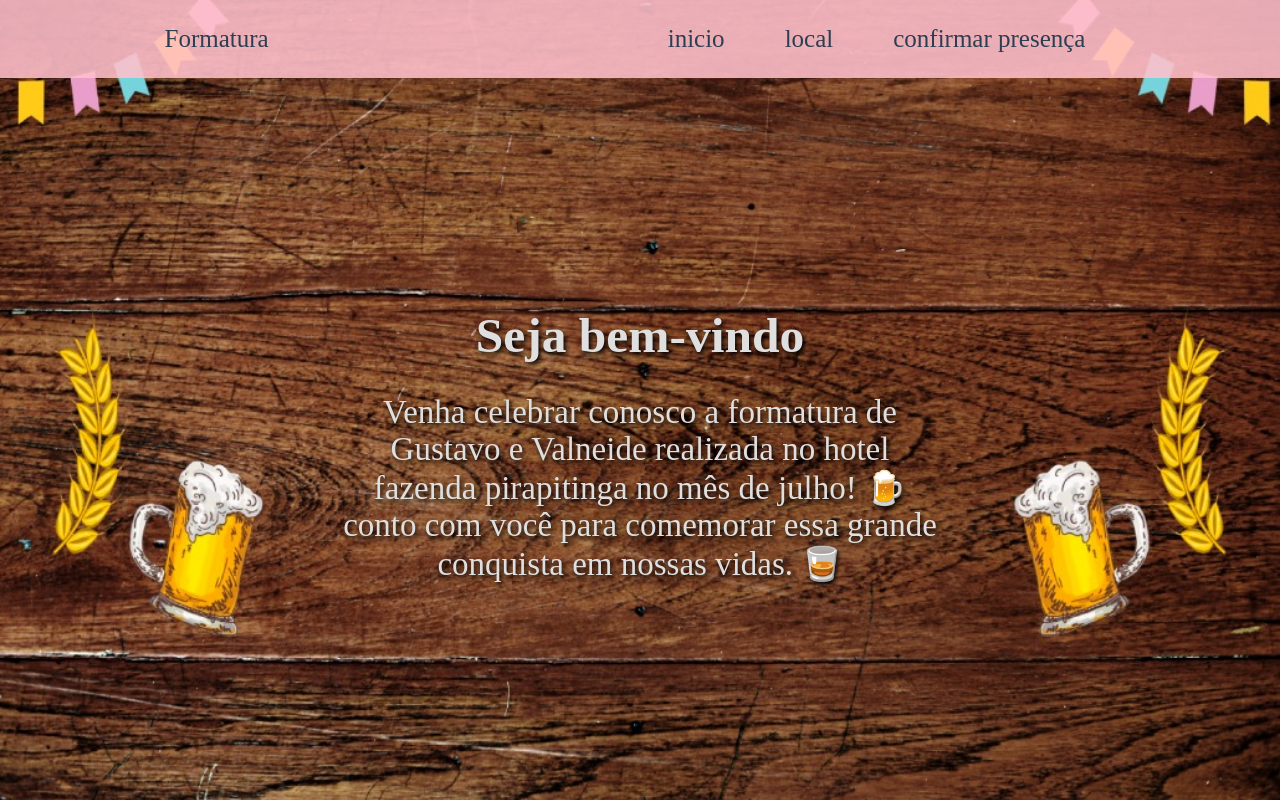
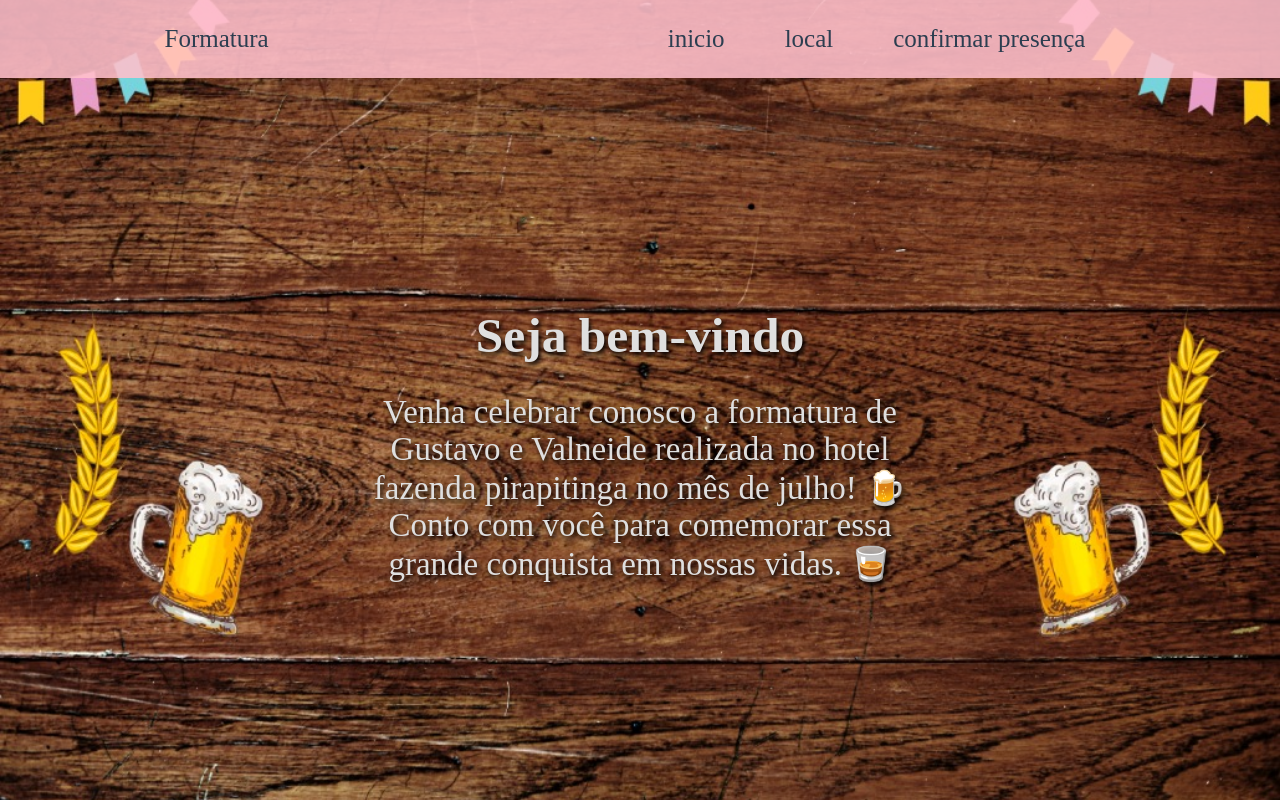
Before and after one commit to terzeu/invites-website, a Vue app: page / in a window 1280 px wide. Shown: the top 800 px of the page. Built offline with nearby package versions, Linux system fonts and the light colour scheme; a web font is replaced by a local one.

Commit message:
arrumando o segundo paragrafo

```diff
--- a/src/views/Home.vue
+++ b/src/views/Home.vue
@@ -4,7 +4,7 @@
     <h2 class="home-title">Seja bem-vindo</h2>
     <div class="welcome-description">
       <p>Venha celebrar conosco a formatura de Gustavo e Valneide realizada no hotel fazenda pirapitinga no mês de julho! 🍺</p>
-      <p>conto com você para comemorar essa grande conquista em nossas vidas. 🥃</p>
+      <p>Conto com você para comemorar essa grande conquista em nossas vidas. 🥃</p>
     </div>
   </div>
 </div>
```
